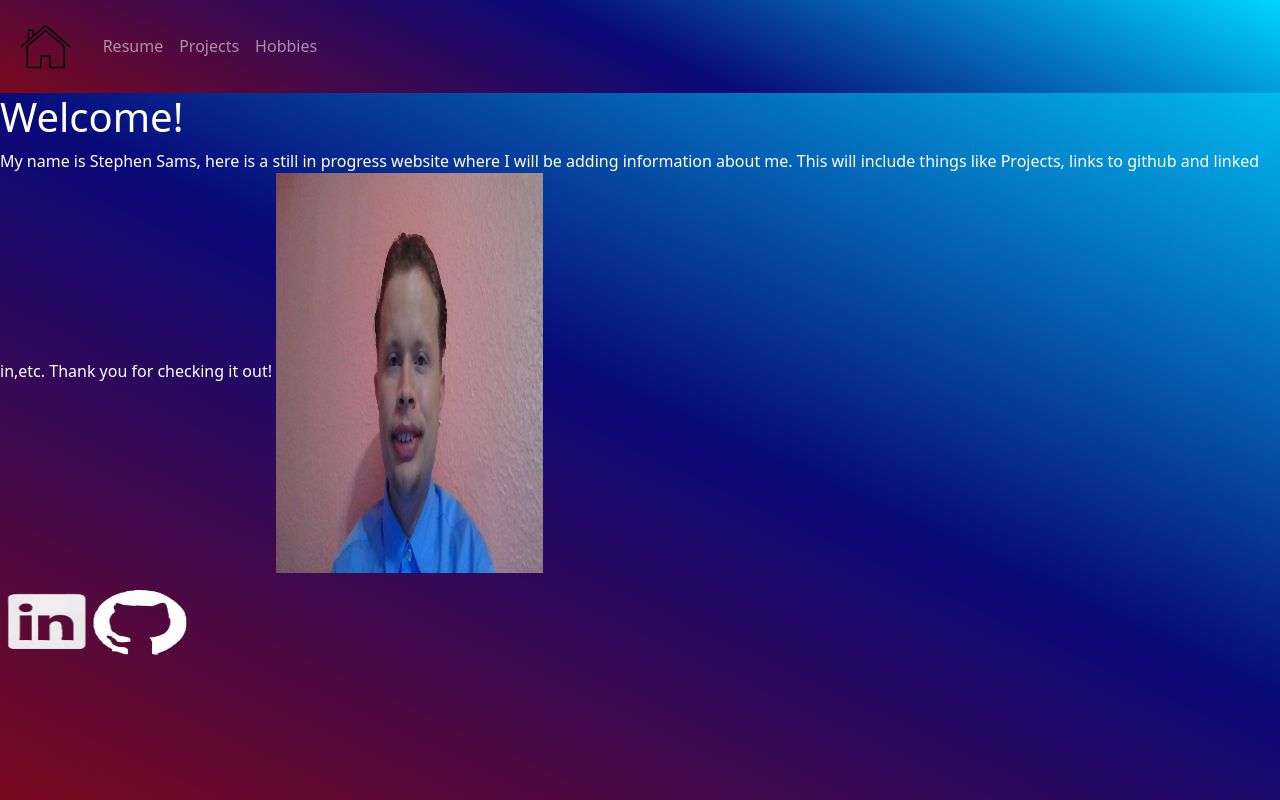
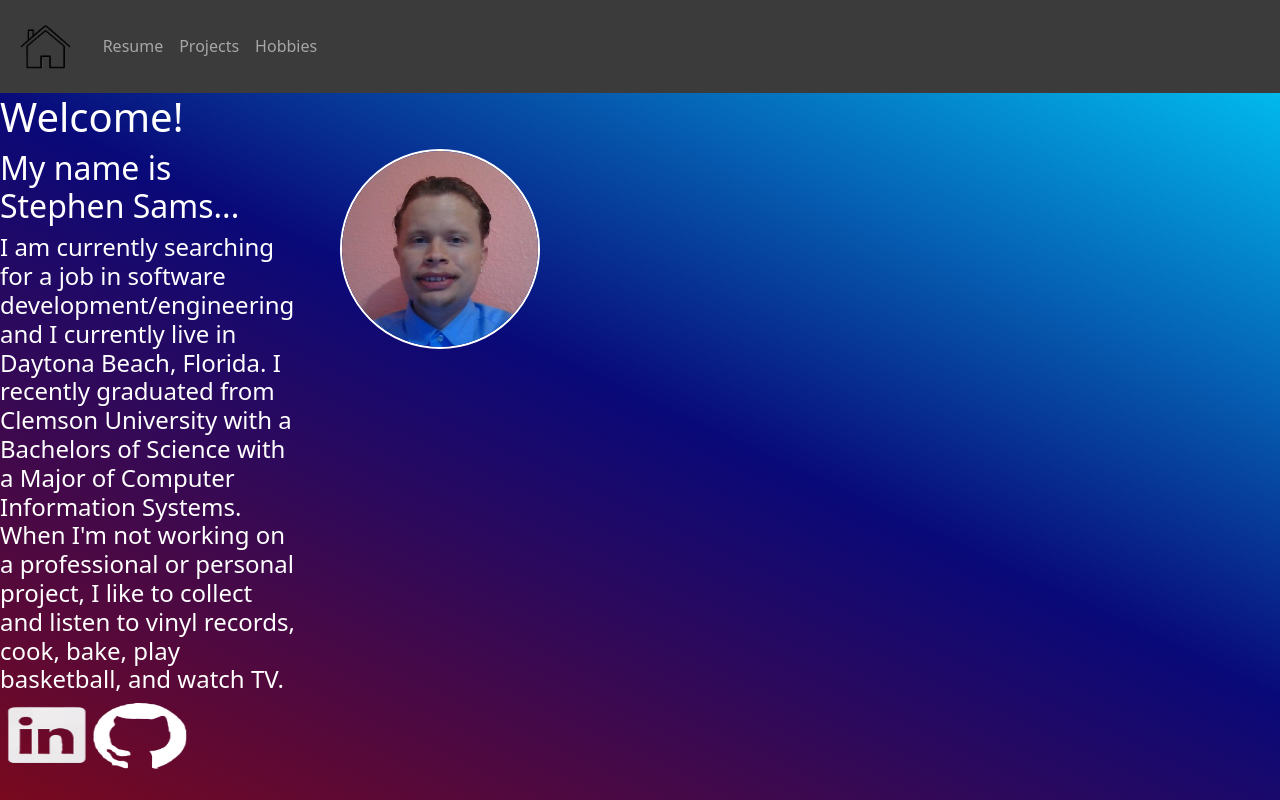
Before and after one commit to ssams01/MyWebsite, an Angular app in the folder StephenSams/: page /home in a window 1280 px wide. Built offline with nearby package versions, Linux system fonts and the light colour scheme.

Commit message:
near complete on the home page, just need to tweak stylings, and add a little more text

```diff
--- a/StephenSams/src/app/hobbies/hobbies.component.css
+++ b/StephenSams/src/app/hobbies/hobbies.component.css
@@ -6,3 +6,15 @@ div {
     max-height: 100vh;
     overflow-y: auto;
 }
+
+.div-border {
+    display: block;
+    border: 2px solid white;
+    padding: 10px;
+    margin: 15px; /* Add margin for spacing between containers */
+
+}
+
+.div-border > h2 {
+    text-decoration: underline;
+}
--- a/StephenSams/src/app/hobbies/hobbies.component.html
+++ b/StephenSams/src/app/hobbies/hobbies.component.html
@@ -1,21 +1,20 @@
-<!-- <div class="scrollbar">
-
-</div> -->
+<div class="scrollbar">
     <header style="margin-bottom: 50pt;">
         <app-navbar></app-navbar>
      </header>
-<div>
+    <div class="div-border">
         <h2>Vinyl Records</h2>
         <p>Description goes here</p>
         <img src="../../assets/vinyl.jpg" alt="vinyl-record" style="height: 200pt; width: 200pt;">
     </div>
-<div>
+    <div class="div-border">
         <h2>Cooking & Baking</h2>
-    <p>Description Goes here</p>
+        <p>Description Goes here </p>
         <img src="../../assets/cookingandbaking.jpg" alt="cook-bake" style="height: 200pt; width: 200pt;">
     </div>
-<div>
+    <div class="div-border">
         <h2>Basketball</h2>
         <p>Description Goes here</p>
         <img src="../../assets/Bulls.png" alt="basketball-pic" style="height: 200pt; width: 200pt;">
     </div>
+</div>
--- a/StephenSams/src/app/home/home.component.css
+++ b/StephenSams/src/app/home/home.component.css
@@ -1,4 +1,26 @@
-img {
+footer > a > img {
     height: 50pt;
     width: 70pt;
 }
+
+.content-container {
+    display: flex;
+}
+
+.text-container {
+    flex: 1;
+    max-width: 300px; /* Adjust max-width as needed */
+    word-wrap: break-word;
+    margin-right: 20px; /* Adjust margin as needed */
+}
+
+.image-container {
+    margin-left: 20px; /* Adjust margin as needed */
+}
+
+.propic-align {
+    border: 2px solid white;
+    border-radius: 50%;
+    width: 200px; /* Adjust the width as needed */
+    height: auto; /* Automatically adjust height to maintain aspect ratio */
+}
--- a/StephenSams/src/app/home/home.component.html
+++ b/StephenSams/src/app/home/home.component.html
@@ -1,19 +1,26 @@
 <header>
-   <app-navbar></app-navbar>
+  <app-navbar></app-navbar>
 </header>
 
-<!-- Since we already have actual content here, I am just going to write out the description of what I am thinking
-here.  I would want to include an image of myself probably and then redo the description a bit to paint a better
-summary of who I am.  Also maybe include the footer in every component? I don't think so, but just a thought-->
+<h1>Welcome!</h1>
 
-<h1>Welcome!</h1>
-<p>My name is Stephen Sams, here is a still in progress website where I will be adding information about me.
-  This will include things like Projects, links to github and linked in,etc.
-  Thank you for checking it out!
-<img src="../../assets/me.jpg" alt="stephen-sams" style="height: 300pt; width: 200pt;">
+<div class="content-container">
+ <div class="text-container">
+   <h2>My name is Stephen Sams...</h2>
+   <h4>
+     I am currently searching for a job in software development/engineering and I currently
+     live in Daytona Beach, Florida.  I recently graduated from Clemson University with a
+     Bachelors of Science with a Major of Computer Information Systems.  When I'm not working
+     on a professional or personal project, I like to collect and listen to vinyl records, cook, bake,
+     play basketball, and watch TV.
+   </h4>
+ </div>
+ <div class="image-container">
+   <img src="../../assets/me1.png" alt="stephen-sams" class="propic-align">
+ </div>
+</div>
 
-</p>
 <footer>
-  <a href="https://www.linkedin.com/in/stephen-sams-ba9700238/"><img src="../../assets/linkedin.png" alt="linkedin"></a>
-  <a href="https://github.com/ssams01"><img src="../../assets/github.png" alt="github"></a>
+ <a href="https://www.linkedin.com/in/stephen-sams-ba9700238/"><img src="../../assets/linkedin.png" alt="linkedin"></a>
+ <a href="https://github.com/ssams01"><img src="../../assets/github.png" alt="github"></a>
 </footer>
--- a/StephenSams/src/app/navbar/navbar.component.html
+++ b/StephenSams/src/app/navbar/navbar.component.html
@@ -1,5 +1,4 @@
-<nav class="navbar navbar-expand-lg navbar-dark" style="background: rgb(121,9,30);
-background: linear-gradient(25deg, rgba(121,9,30,1) 0%, rgba(9,9,121,1) 50%, rgba(0,212,255,1) 100%);
+<nav class="navbar navbar-expand-lg navbar-dark" style="background: #3b3b3b;
 ">
   <div class="container-fluid">
     <a class="navbar-brand" href="/home">
--- a/StephenSams/src/app/projects/projects.component.html
+++ b/StephenSams/src/app/projects/projects.component.html
@@ -11,6 +11,9 @@
             </p>
             <img src="../../assets/P2.jpg" alt="FantasyTravel-app" style="height: auto; width: auto;">
         </div>
+        <a href="https://github.com/ssams01/TeamOmegaP2">
+            <button class="rounded-2" style="margin-bottom: 20pt; background-color: blue; color: white;">Click here to view project</button>
+        </a>
 
         <div id="Lit">
             <h2>Lit - Book Api</h2>
@@ -19,7 +22,8 @@
             </p>
             <img src="../../assets/P3.jpg" alt="FantasyTravel-app" style="max-width: 50%; height: 300pt; width: auto; margin: 0 auto;">
         </div>
-        <!-- More content to show -->
-        <p>hello</p>
+        <a href="https://github.com/ssams01/Team-Omega-Green">
+            <button class="rounded-2" style="margin-bottom: 5pt; background-color: blue; color: white;">Click here to view project</button>
+        </a>
 
 </div>
```
Also changed, not shown: StephenSams/src/assets/me1.png (added). Lines whose indentation alone changed are shown as unchanged.
